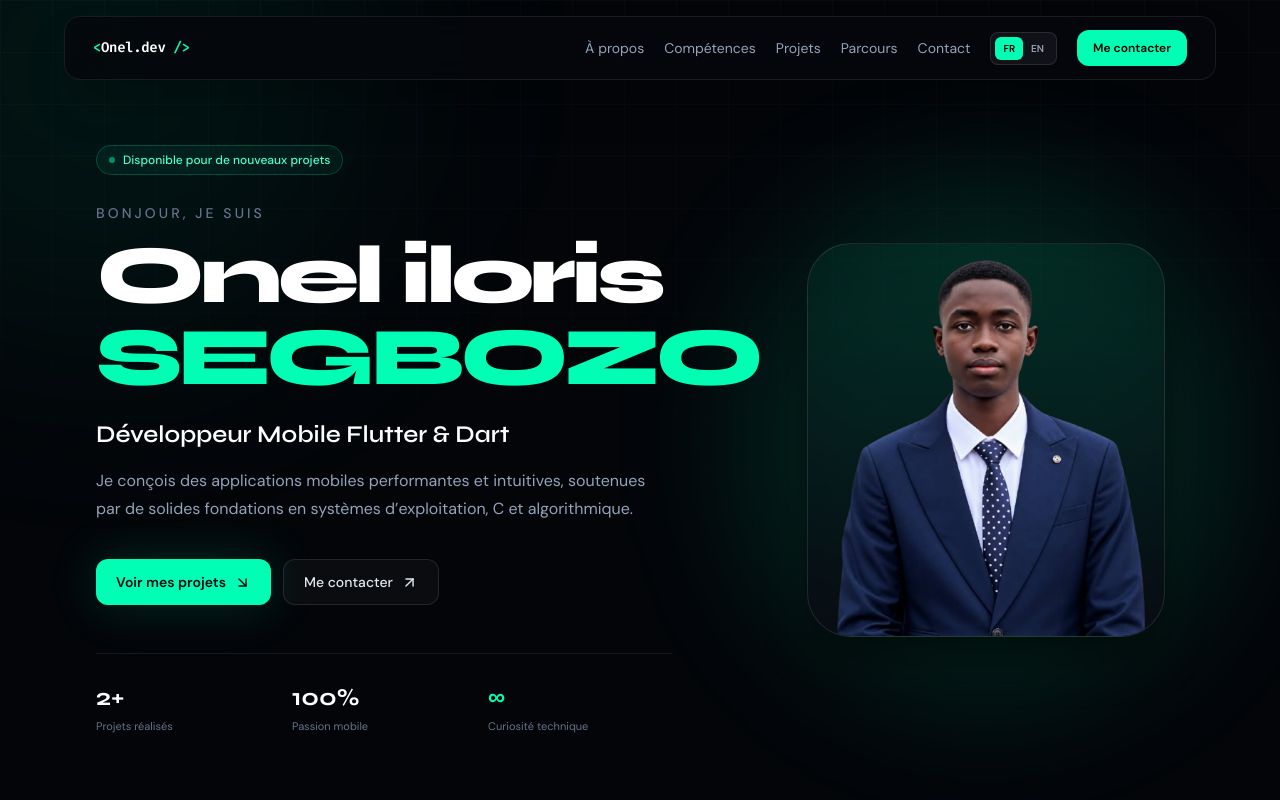
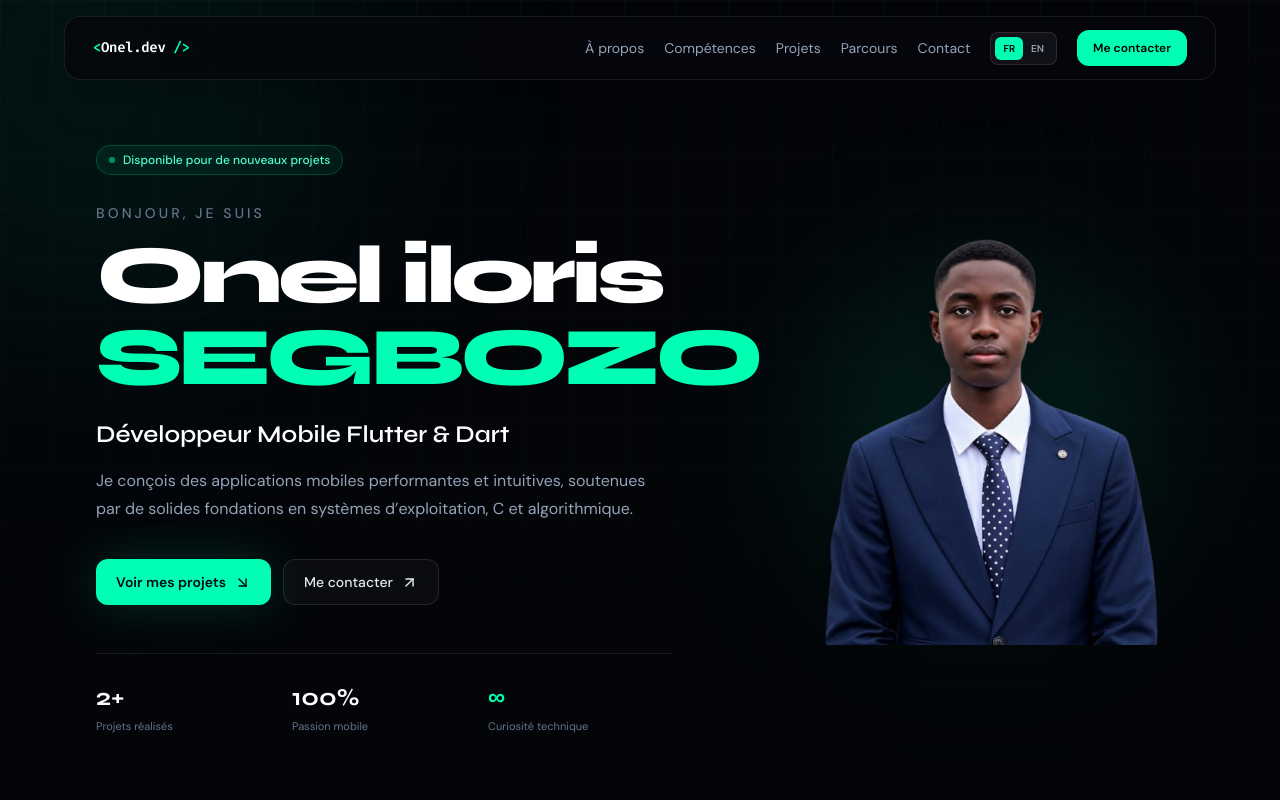
Before and after one commit to Onel7/portfolio, a React (Vite) app: page / in a window 1280 px wide. Shown: the top 800 px of the page. Built offline with nearby package versions, Linux system fonts and the light colour scheme.

Commit message:
Display larger frameless hero portrait

```diff
--- a/src/components/Hero.jsx
+++ b/src/components/Hero.jsx
@@ -17,11 +17,9 @@ export default function Hero() {
           </div>
           <div className="mt-12 grid max-w-xl grid-cols-3 gap-3 border-t border-white/[0.08] pt-7"><div><b className="font-display text-2xl text-white">2+</b><p className="mt-1 text-[11px] text-slate-500">Projets réalisés</p></div><div><b className="font-display text-2xl text-white">100%</b><p className="mt-1 text-[11px] text-slate-500">Passion mobile</p></div><div><b className="font-display text-2xl text-cyan-400">∞</b><p className="mt-1 text-[11px] text-slate-500">Curiosité technique</p></div></div>
         </div>
-        <div className="hero-enter-delay relative mx-auto w-full max-w-[500px] lg:block">
-          <div className="absolute -inset-16 rounded-full bg-cyan-400/[0.12] blur-3xl" />
-          <div className="relative overflow-hidden rounded-[44px] border border-white/10 bg-gradient-to-b from-cyan-400/[0.06] to-[#080d14] px-3 pt-3 shadow-2xl shadow-black/60 transition duration-500 hover:-translate-y-2 hover:border-cyan-400/30 hover:shadow-[0_30px_90px_rgba(0,255,180,.14)]">
-            <img src={profilePhoto} alt="Portrait professionnel de Onel iloris SEGBOZO" className="mx-auto h-auto w-full max-w-[466px] object-contain object-bottom" fetchPriority="high" />
-          </div>
+        <div className="hero-enter-delay relative mx-auto w-full max-w-[560px] lg:block">
+          <div className="absolute inset-x-8 inset-y-12 rounded-full bg-cyan-400/[0.14] blur-[90px]" />
+          <img src={profilePhoto} alt="Portrait professionnel de Onel iloris SEGBOZO" className="relative mx-auto h-auto w-full object-contain object-bottom drop-shadow-[0_28px_35px_rgba(0,0,0,.45)] transition duration-500 hover:-translate-y-2 hover:scale-[1.02]" fetchPriority="high" />
         </div>
       </div>
     </section>
```
